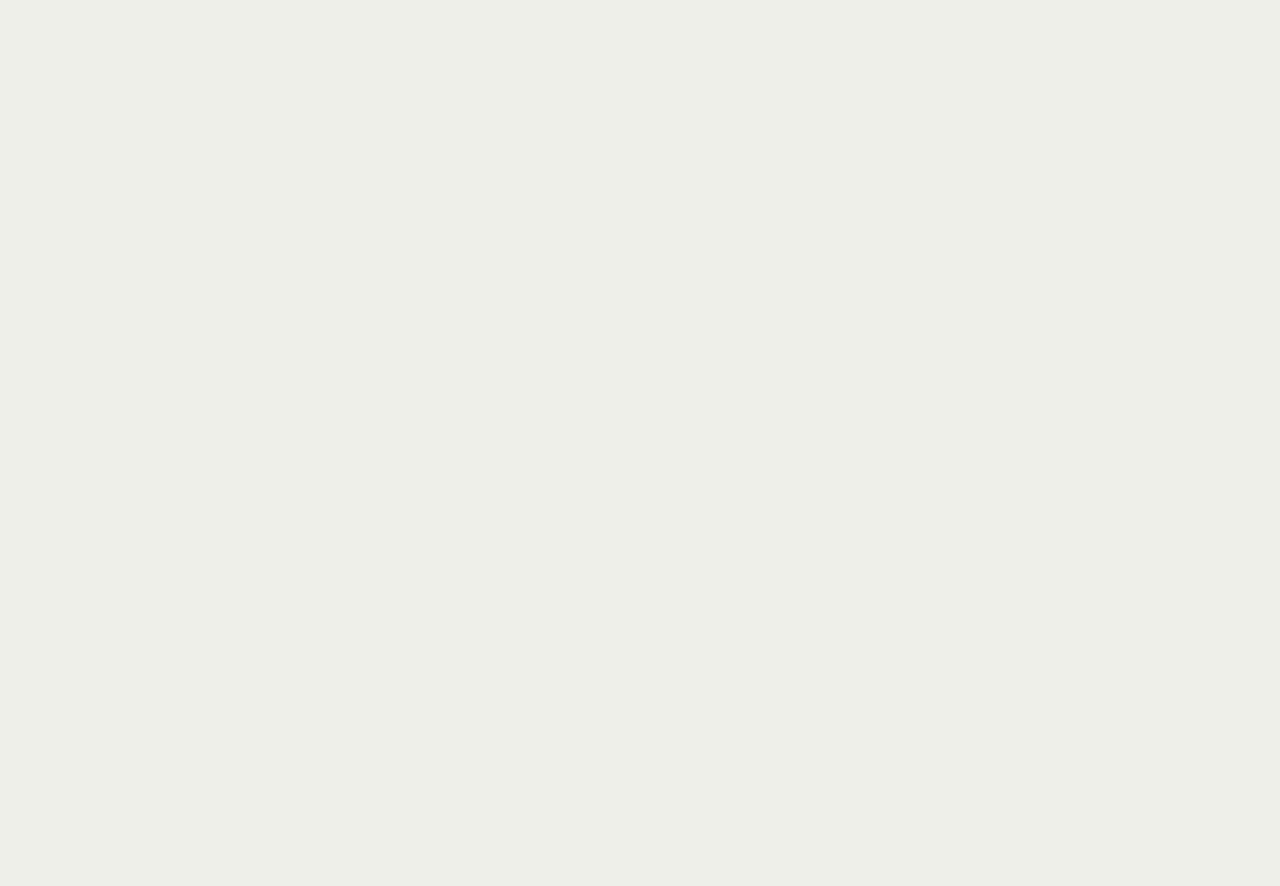
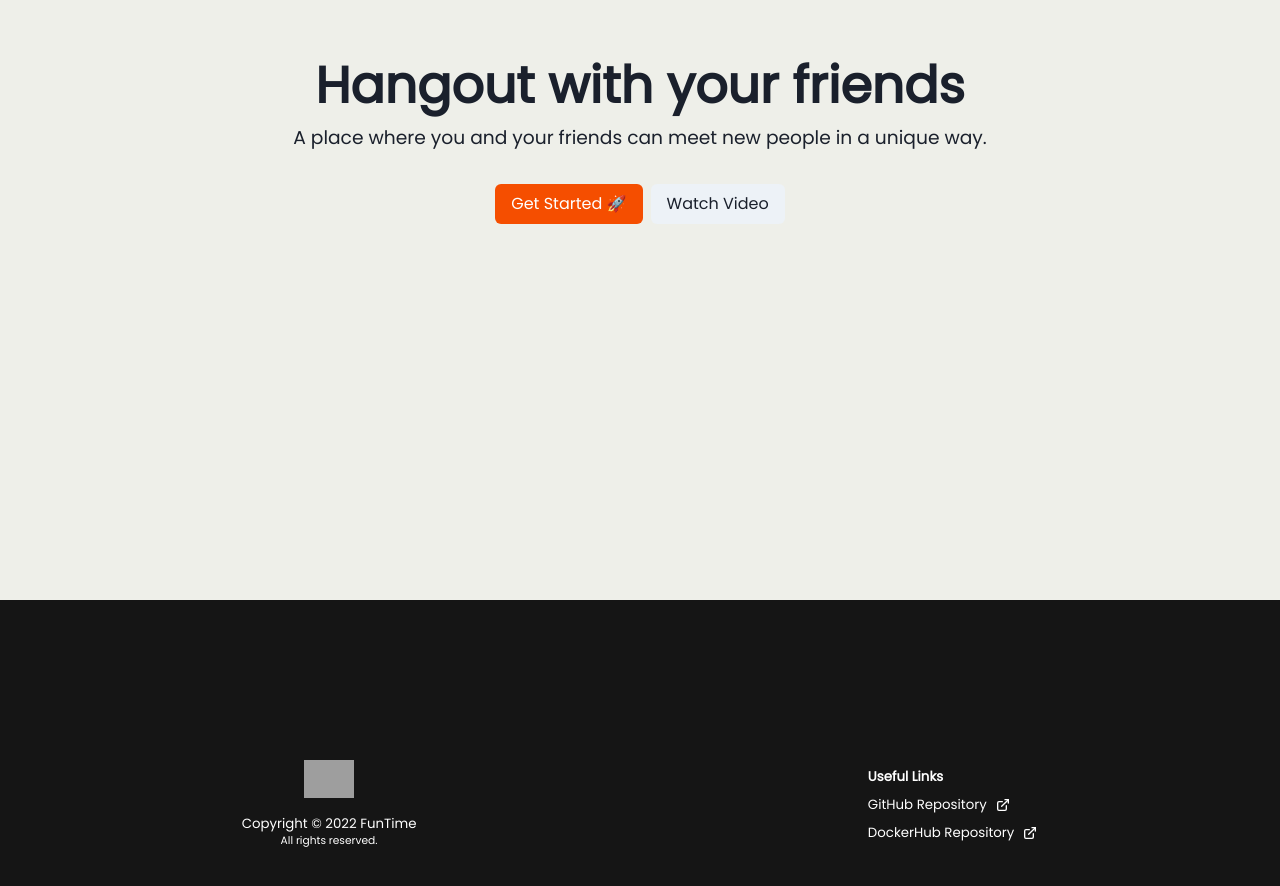
Before and after one commit to Damandeep27/FunTime, a React app: page / in a window 1280 px wide. Shown: the part 200-1086 px from the top of the page. Before the commit the page ends 800 px from the top, so only its background shows below. Built offline with nearby package versions, Linux system fonts and the light colour scheme; grey boxes are pictures that could not be loaded.

Commit message:
🌻UPDATE: fixed footer

```diff
--- a/src/App.js
+++ b/src/App.js
@@ -1,12 +1,41 @@
 import React from 'react'
-import { Flex, VStack, HStack, Wrap } from '@chakra-ui/react'
+import { Flex, VStack, HStack, Wrap, Text, Button, SlideFade, Box } from '@chakra-ui/react'
 import Navbar from 'components/Navbar'
+import Footer from './components/Footer'
 
 const App = () => {
     return (
-        <main>
-            <Navbar />
-        </main>
+        <div>
+            <Box style={{ minHeight: '100vh' }}>
+                <Navbar />
+                <main>
+                    <Flex justifyContent='center'>
+                        <Flex flexDir='column' alignItems='center' maxW='1500px'>
+                            <Flex flexDir='column' alignItems='center' mt='10em'>
+                                <Text fontSize='38pt' fontWeight='bold' textAlign='center'>
+                                    Hangout with your friends
+                                </Text>
+                                <Text fontSize='14pt' textAlign='center'>
+                                    A place where you and your friends can meet new people in a unique way.
+                                </Text>
+                                <HStack mt='2em'>
+                                    <Button variant='primary'>
+                                        Get Started 🚀
+                                    </Button>
+                                    <Button>
+                                        Watch Video
+                                    </Button>
+                                </HStack>
+                            </Flex>
+                            <Flex flexDir='column' alignItems='center' mt='10em'>
+
+                            </Flex>
+                        </Flex>
+                    </Flex>
+                </main>
+            </Box>
+            <Footer />
+        </div>
     )
 }
 
--- /dev/null
+++ b/src/components/Footer.js
@@ -0,0 +1,44 @@
+import React from 'react'
+import { Flex, VStack, HStack, Wrap, Image, Text, Button, Link } from '@chakra-ui/react'
+import { TbExternalLink } from 'react-icons/tb'
+
+const Footer = () => {
+    return (
+        <footer>
+            <Flex justifyContent='center' alignItems='center' px='1em' bg='rgb(21,21,21)' py='10em'>
+                <Flex spacing='3em' maxW='1500px' w='full' justifyContent='space-around' alignItems='center'>
+                    <VStack spacing='1em' color='white'>
+                        <Image src='./assets/logo.png' alt='FunTime Logo' w='50px' />
+                        <Flex flexDir='column' alignItems='center'>
+                            <Text fontSize='10pt'>
+                                Copyright © 2022 FunTime
+                            </Text>
+                            <Text fontSize='8pt'>
+                                All rights reserved.
+                            </Text>
+                        </Flex>
+                    </VStack>
+                    <VStack spacing='.5em' color='white' alignItems='flex-start'>
+                        <Text fontWeight='bold'>
+                            Useful Links
+                        </Text>
+                        <Link href='https://github.com/Damandeep27/FunTime' isExternal>
+                            <HStack>
+                                <Text>GitHub Repository</Text>
+                                <TbExternalLink />
+                            </HStack>
+                        </Link>
+                        <Link href='https://hub.docker.com/repository/docker/stephenasuncion/funtime' isExternal>
+                            <HStack>
+                                <Text>DockerHub Repository</Text>
+                                <TbExternalLink />
+                            </HStack>
+                        </Link>
+                    </VStack>
+                </Flex>
+            </Flex>
+        </footer>
+    )
+}
+
+export default Footer
--- a/src/components/Navbar.js
+++ b/src/components/Navbar.js
@@ -3,6 +3,7 @@ import { Flex, VStack, HStack, Wrap, Image, Text, Button } from '@chakra-ui/reac
 
 const Navbar = () => {
     return (
+        <nav>
             <HStack p='1.5em' justifyContent='space-between'>
                 <HStack spacing='1em'>
                     <Image src='./assets/logo.png' alt='FunTime Logo' w='50px' />
@@ -19,6 +20,7 @@ const Navbar = () => {
                     </Button>
                 </HStack>
             </HStack>
+        </nav>
     )
 }
 
--- a/src/utils/theme.js
+++ b/src/utils/theme.js
@@ -62,6 +62,11 @@ const components = {
             borderColor: mode('gray.200', 'black')(props),
         })
     },
+    Text: {
+        baseStyle: (props) => ({
+            fontSize: '10pt'
+        })
+    }
 }
 
 const theme = extendTheme({
```
Lines whose indentation alone changed are shown as unchanged.
